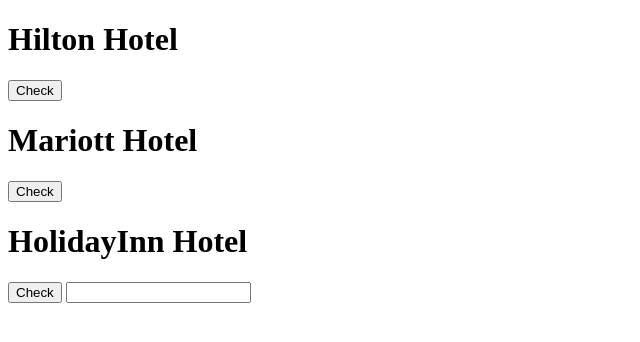
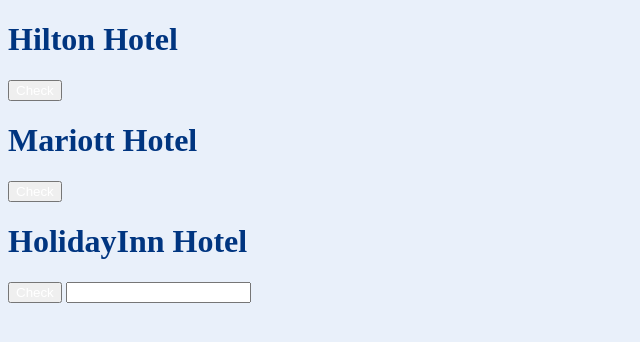
Before and after one commit to pdorner/WF-JS-DAY10-Dorner-Faraman, a plain HTML site: page Intermediate Philipp/hotel/index.html in a window 1280 px wide. Shown: the whole page, without its empty margins (0-640 px from the left). Drawn offline with Linux system fonts and the light colour scheme.

Commit message:
nach Pause

```diff
--- a/Intermediate Philipp/hotel/index.html
+++ b/Intermediate Philipp/hotel/index.html
@@ -3,7 +3,18 @@
 <head>
 	<title>Hotel</title>
 	<style>
+		body{
+			background-color:  #E9F0FA;
+		}
+		h1{
+			color:  #003580;
+		}
+		Button{
+						color: #FFFFFF;
 
+		}
+		input{
+		}
 	</style>
 </head>
 <body>
--- a/Intermediate Philipp/main.js
+++ b/Intermediate Philipp/main.js
@@ -2,7 +2,7 @@ function liter(){
 	 lit = document.getElementById("kilometer").value;
 	 km = document.getElementById("liter").value;
 	 sum = lit/km;
-	document.getElementById("summe").innerHTML = sum
+	document.getElementById("summe").innerHTML = sum + " Liter werden verbraucht";
 
 }
 var elementNode1 = document.getElementById('liter');
```
